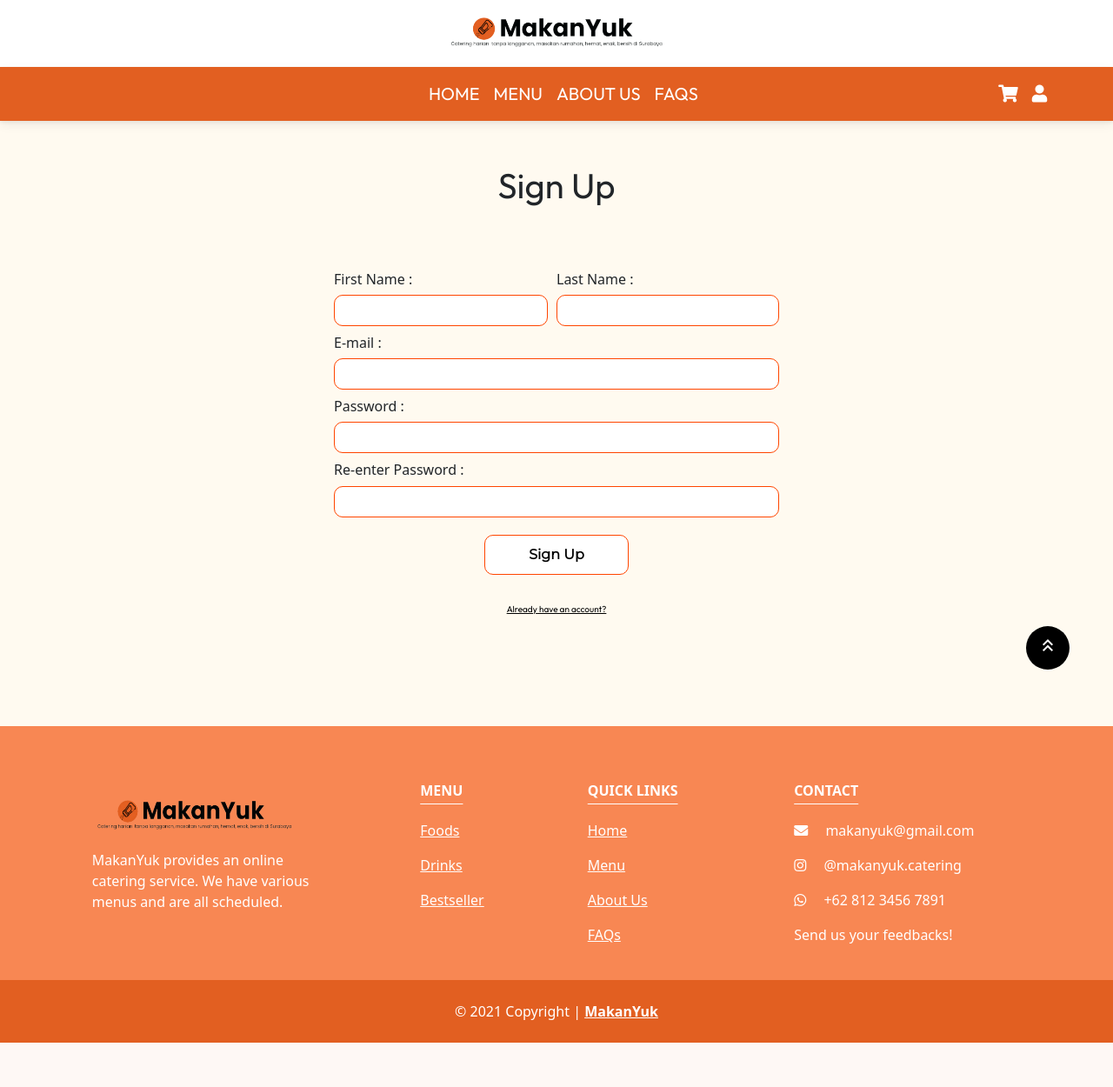
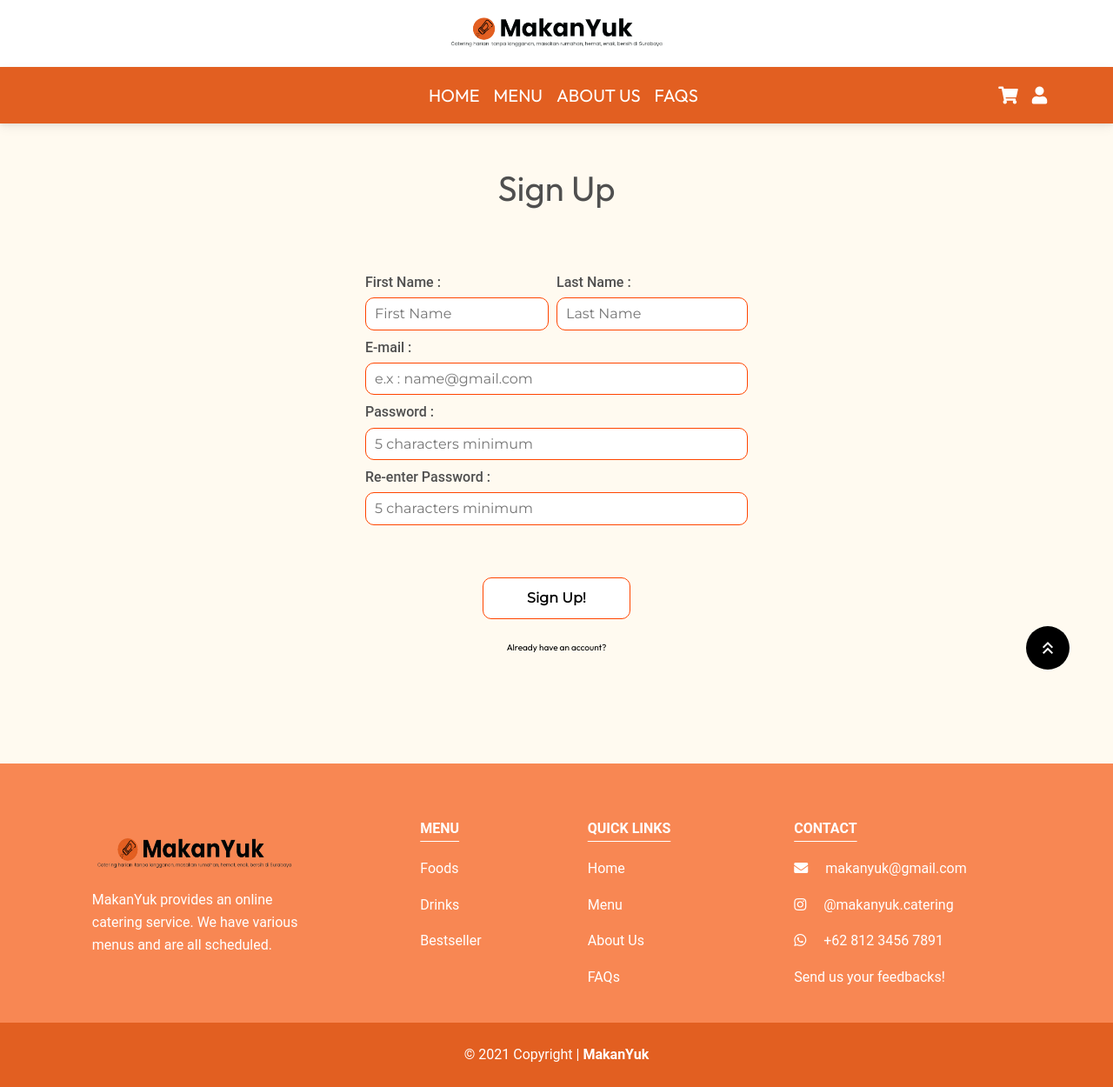
Before and after one commit to christophertekvi/webdev-uas, a Laravel app: page /sign-up in a window 1280 px wide. Shown: the whole page at 87% size. Before the commit the page ends 1199 px from the top, so only its background shows below. Run offline with Laravel 8, Linux system fonts and the light colour scheme; some libraries are stand-ins or nearby versions; some web fonts are replaced.

Commit message:
Update sign-up.blade.php

```diff
--- a/resources/views/sign-up.blade.php
+++ b/resources/views/sign-up.blade.php
@@ -1,33 +1,16 @@
 @extends('layouts.main')
+<link rel="stylesheet" href="css/Sign-Up.css" />
+<link rel="stylesheet" href="css/template.css" />
+<link href="https://cdn.jsdelivr.net/npm/bootstrap@5.1.3/dist/css/bootstrap.min.css" rel="stylesheet" integrity="sha384-1BmE4kWBq78iYhFldvKuhfTAU6auU8tT94WrHftjDbrCEXSU1oBoqyl2QvZ6jIW3" crossorigin="anonymous">
+@section('isiWeb')
+@if (session()->has('SignUpError'))
+    <div class="alert alert-danger alert-dismissible fade show" role="alert">
+        {{ session('SignUpError') }}
+        <button type="button" class="btn-close" data-bs-dismiss="alert" aria-label="close">
 
-@section('isiWeb')
-@if (session()->has('success'))
-    <div class="alert alert-danger alert-dismissible fade show">
-        {{ session('success') }}
-        <button type="button" class="btn-close" data-bs-dismiss="alert" aria-label="close">
-@elseif (session()->has('failed'))
-    <div class="alert alert-danger alert-dismissible fade show" role="alert">
-        {{ session('failed') }}
-        <button type="button" class="btn-close" data-bs-dismiss="alert" aria-label="close">
+        </button>
     </div>
 @endif
-<link rel="stylesheet" href="css/Sign-Up.css" />
-<link rel="stylesheet" href="css/template.css" />
-<link rel="stylesheet" href="css/bootstrap.min.css" />
-<link rel="stylesheet" href="css/bootstrap.css" />
-
-    {{-- @if(Session::has('success'))
-    <div class="alert alert-success alert-dismissible">
-        <button type="button" class="close" data-dismiss="alert">×</button>
-        {{Session::get('success')}}
-    </div>
-@elseif(Session::has('failed'))
-    <div class="alert alert-danger alert-dismissible">
-        <button type="button" class="close" data-dismiss="alert">×</button>
-        {{Session::get('failed')}}
-    </div>
-@endif --}}
-
     <div
       class="masuk"
       style="
@@ -42,73 +25,63 @@
     >
       <h1>Sign Up</h1>
     </div>
-
-    <form action="/home-sign-in" method="post">
+    <div class="container1">
+        <form action="/sign-up" method="post">
             @csrf
-        <div class="container1">
             <div class="controlcontainer1">
                 <div class="controlnamadepanbelakang">
                   <div class="namadepan">
                     <h1 style="font-size: medium;">First Name :</h1>
-                        {{-- <input type="text" name="name" class="form-control @error('name') is-invalid
-                        @enderror" autofocus required value="{{ old('name') }}">
-                        @error('name')
+                    <input type="text" name="firstname" placeholder="First Name" class="form-control @error('firstname') is-invalid @enderror" required value="{{ old('firstname') }}">
+                    @error('firstname')
                     <div class="invalid-feedback">
                         {{ $message }}
                     </div>
-                        @enderror --}}
-                        <input type="text" name="name" class="form-control" value="{{old('name')}}" />
-                                    {!!$errors->first("name", "<span class='text-danger'>:message</span>")!!}
+                    @enderror
                   </div>
                   <div class="namabelakang">
                     <h1 style="font-size: medium;">Last Name :</h1>
-                        <input type="text" name="lastname" value="{{ old('lastname') }}">
+                    <input type="text" name="lastname" placeholder="Last Name" class="form-control @error('lastname') is-invalid @enderror" required value="{{ old('lastname') }}">
+                    @error('lastname')
+                    <div class="invalid-feedback">
+                        {{ $message }}
+                    </div>
+                    @enderror
                   </div>
                 </div>
                 <div class="datainputsignup">
                   <h1 style="font-size: medium;">E-mail :</h1>
-                    {{-- <input type="email" name="name" class="@error('email') is-invalid
-                    @enderror" autofocus required value="{{ old('email') }}">
+                  <input type="email" name="email" placeholder="e.x : name@gmail.com" class="form-control @error('email') is-invalid @enderror" id="exampleInputEmail1" aria-describedby="emailHelp" required value="{{ old('email') }}">
                   @error('email')
-                    <div class="invalid-feedback">
+                    <div class="invalid-feedback" style="padding-bottom : 10px">
                         {{ $message }}
                     </div>
-                    @enderror --}}
-                    <input type="text" name="email" class="form-control" value="{{old('email')}}" />
-                                    {!!$errors->first("email", "<span class='text-danger'>:message</span>")!!}
+                @enderror
                 </div>
                 <div class="datainputsignup">
                   <h1 style="font-size: medium;">Password :</h1>
-                    {{-- <input type="password" name="password" class="@error('password') is-invalid
-                    @enderror" required>
+                  <input type="password" placeholder="5 characters minimum" name="password" id="inputPassword5" class="form-control @error('password') is-invalid @enderror" required aria-describedby="passwordHelpBlock">
                   @error('password')
-                    <div class="invalid-feedback">
+                    <div class="invalid-feedback" style="padding-bottom : 10px">
                         {{ $message }}
                     </div>
-                    @enderror --}}
-                    <input type="password" name="password" class="form-control" value="{{old('password')}}" />
-                                    {!!$errors->first("password", "<span class='text-danger'>:message</span>")!!}
+                @enderror
                 </div>
                 <div class="datainputsignup">
                   <h1 style="font-size: medium;">Re-enter Password :</h1>
-                    {{-- <input type="password" name="reenter" class="@error('reenter') is-invalid
-                    @enderror" required>
-                    @error('reenter')
-                    <div class="invalid-feedback">
+                  <input type="password" placeholder="5 characters minimum" name="reenterpassword" id="inputPassword6" class="form-control @error('reenterpassword') is-invalid @enderror" required>
+                  @error('reenterpassword')
+                    <div class="invalid-feedback" style="padding-bottom : 10px">
                         {{ $message }}
                     </div>
-                    @enderror --}}
-                    <input type="password" name="reenter" class="form-control" value="{{old('reenter')}}" />
-                                    {!!$errors->first("reenter", "<span class='text-danger'>:message</span>")!!}
+                @enderror
                 </div>
               </div>
-        <div class="buttoncontrol">
-            <button>
-            <a style="color: black">Sign Up</a>
-            </button>
+              <div class="buttoncontrol" style="padding-top:40px">
+                <button type="submit">Sign Up!</button>
               </div>
+        </form>
 
-    </form>
 
       <div class="ke-signin">
         <a
@@ -122,7 +95,4 @@
         >
       </div>
     </div>
-  </body>
-
-
 @endsection
```
Lines whose indentation alone changed are shown as unchanged.
